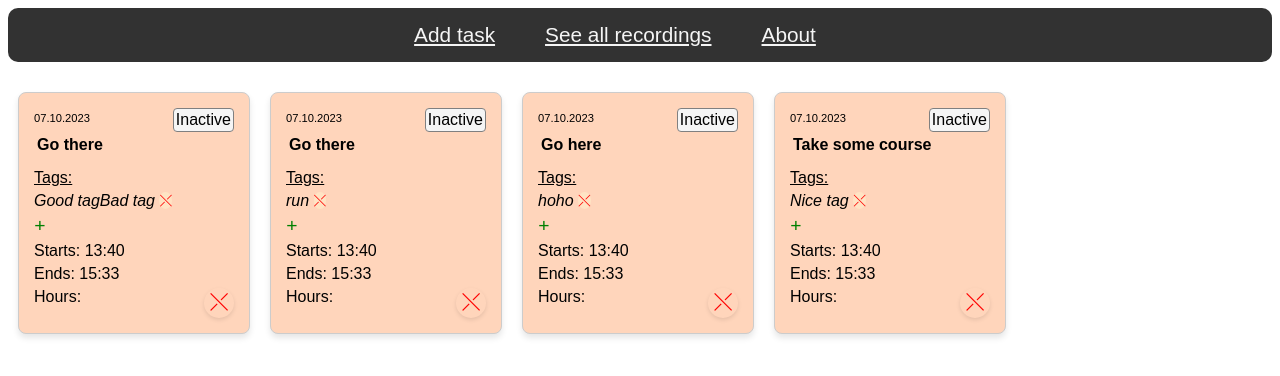
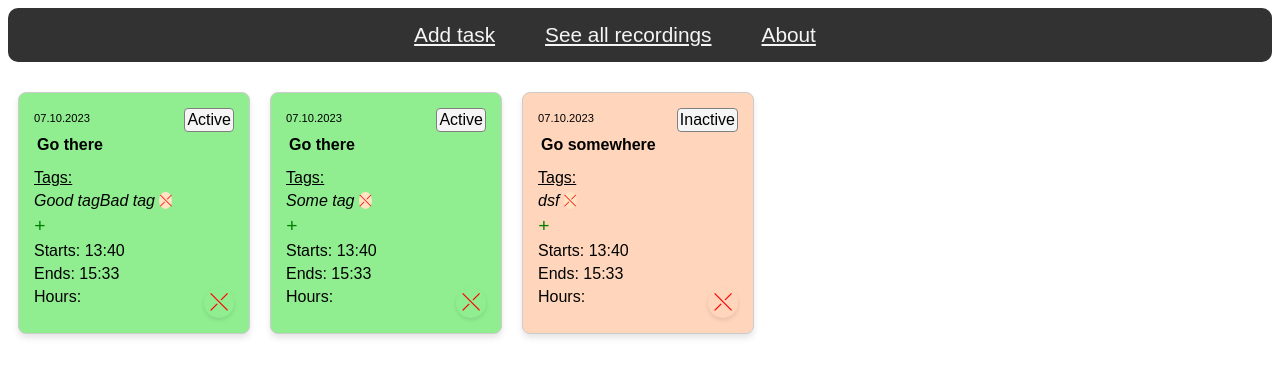
Before and after one commit to iuloz/Tasks-Activity-Monitoring, a React (Create React App) app in the folder work-hours-recording-application/: page /recordings in a window 1280 px wide. Shown: the top 376 px of the page. Built offline with nearby package versions, Linux system fonts and the light colour scheme; data requests are answered from the project's data file.

Commit message:
Status to API

```diff
--- a/work-hours-recording-application/db.json
+++ b/work-hours-recording-application/db.json
@@ -2,6 +2,7 @@
   "records": [
     {
       "date": "07.10.2023",
+      "status": "Active",
       "task": "Go there",
       "tags": [
         "Good tag",
@@ -14,10 +15,9 @@
     },
     {
       "date": "07.10.2023",
+      "status": "Active",
       "task": "Go there",
-      "tags": [
-        "run"
-      ],
+      "tags": "Some tag",
       "start": "13:40",
       "end": "15:33",
       "hours": "",
@@ -25,25 +25,15 @@
     },
     {
       "date": "07.10.2023",
-      "task": "Go here",
+      "status": "Inactive",
+      "task": "Go somewhere",
       "tags": [
-        "hoho"
+        "dsf"
       ],
       "start": "13:40",
       "end": "15:33",
       "hours": "",
       "id": 3
-    },
-    {
-      "date": "07.10.2023",
-      "task": "Take some course",
-      "tags": [
-        "Nice tag"
-      ],
-      "start": "13:40",
-      "end": "15:33",
-      "hours": "",
-      "id": 4
     }
   ]
 }
--- a/work-hours-recording-application/src/AllRecordings.js
+++ b/work-hours-recording-application/src/AllRecordings.js
@@ -21,6 +21,7 @@ function AllRecordings(){
                     <TasksItem key={index}
                             id={item.id}
                             date={item.date}
+                            status={item.status}
                             task={item.task}
                             tag={item.tags}
                             start={item.start}
--- a/work-hours-recording-application/src/TasksItem.js
+++ b/work-hours-recording-application/src/TasksItem.js
@@ -1,27 +1,27 @@
 import { useState } from 'react';
 
-function TasksItem({ id, date, task, tag, start, end, hours }) {
-    const [isActive, setIsActive] = useState(true);
-    const [status, setStatus] = useState('Inactive');
-    const [color, setColor] = useState('#ffd5bb');
-    const [taskName, setTaskName] = useState(task);
+function TasksItem( props ) {
+    const [isActive, setIsActive] = useState(props.status === 'Active' ? false : true);
+    const [status, setStatus] = useState(props.status);
+    const [color, setColor] = useState(props.status === 'Active' ? 'lightgreen' : '#ffd5bb');
+    const [task, setTask] = useState(props.task);
     const [taskEditing, setTaskEditing] = useState(false);
     const [remove, setRemove] = useState(false);
     const [addingTag, setAddingTag] = useState(false);
-    const [tags, setTags] = useState([tag]);
+    const [tags, setTags] = useState([props.tag]);
     const [newTag, setNewTag] = useState('');
     const [editTagIndex, setEditTagIndex] = useState(null);
 
     const addToApi = async (key, value) => {
         const requestBody = { [key]: value };
-        await fetch(`http://127.0.0.1:3010/records/${id}`, {
+        await fetch(`http://127.0.0.1:3010/records/${props.id}`, {
             method: 'PATCH',
             headers: { 'Content-Type': 'application/json' },
             body: JSON.stringify(requestBody)
         })
             .then(resp => resp.json())
             .then(data => {
-                console.log(data);
+                console.log(`${key} changed to "${value}"`);
             });
     }
 
@@ -29,13 +29,14 @@ function TasksItem({ id, date, task, tag, start, end, hours }) {
         setStatus(isActive ? 'Active' : 'Inactive');
         setColor(isActive ? 'lightgreen' : '#ffd5bb');
         setIsActive(!isActive);
+        addToApi('status', isActive ? 'Active' : 'Inactive');
     }
 
     const editTask = e => {
         if (e.target.value.trim() !== '') {
-            setTaskName(e.target.value);
+            setTask(e.target.value);
             setTaskEditing(false);
-            addToApi('task', taskName);
+            addToApi('task', task);
         }
     }
 
@@ -73,7 +74,7 @@ function TasksItem({ id, date, task, tag, start, end, hours }) {
 
     const removeComponent = async () => {
         setRemove(true);
-        await fetch(`http://127.0.0.1:3010/records/${id}`, {
+        await fetch(`http://127.0.0.1:3010/records/${props.id}`, {
             method: 'DELETE'
         })
             .then(resp => resp.json())
@@ -84,19 +85,19 @@ function TasksItem({ id, date, task, tag, start, end, hours }) {
 
     return remove ? null : (
         <div className='task-item' style={{ backgroundColor: color }}>
-            <p style={{ display: 'inline', fontSize: '0.7rem' }}>{date}</p><span onClick={changeStatus} className='status'>{status}</span>
+            <p style={{ display: 'inline', fontSize: '0.7rem' }}>{props.date}</p><span onClick={changeStatus} className='status'>{status}</span>
 
             {taskEditing ? (
                 <input
                     className='component-input'
                     type='text'
-                    value={taskName}
-                    onChange={e => setTaskName(e.target.value)}
+                    value={task}
+                    onChange={e => setTask(e.target.value)}
                     onBlur={editTask}
                     autoFocus
                 />
             ) : (
-                <p className='task' onClick={() => setTaskEditing(true)}>{taskName}</p>
+                <p className='task' onClick={() => setTaskEditing(true)}>{task}</p>
             )}
 
             <p style={{ textDecoration: 'underline' }}>Tags: </p>
@@ -131,9 +132,9 @@ function TasksItem({ id, date, task, tag, start, end, hours }) {
             ) : (
                 <span className='tag-span' onClick={() => setAddingTag(true)} style={{ color: 'green', fontSize: '1.2rem', cursor: 'pointer' }}> +</span>
             )}
-            <p>Starts: {start}</p>
-            <p>Ends: {end}</p>
-            <p>Hours: {hours}<span id='delete_task' onClick={removeComponent}>⤬</span></p>
+            <p>Starts: {props.start}</p>
+            <p>Ends: {props.end}</p>
+            <p>Hours: {props.hours}<span id='delete_task' onClick={removeComponent}>⤬</span></p>
         </div>
     );
 }
```
Also changed, not shown: 1 other file (tests, documents, lock files or other folders).
